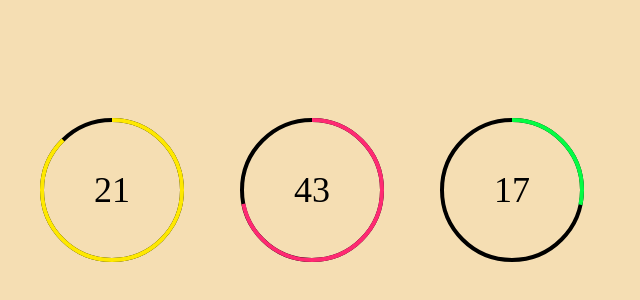
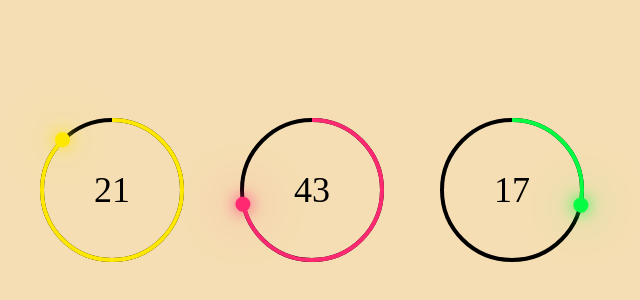
Before and after one commit to MehKad/Clock, a plain HTML site: page index.html in a window 1280 px wide. Shown: the part 210-510 px from the top of the page, without its empty margins (328-968 px from the left). Drawn offline with Linux system fonts and the light colour scheme.

Commit message:
Adding abit of style

```diff
--- a/index.html
+++ b/index.html
@@ -10,6 +10,7 @@
   <body>
     <div class="time">
       <div class="circle">
+         <div class="dots h_dots"></div>
          <svg>
             <circle cx="70" cy="70" r="70"></circle>
             <circle cx="70" cy="70" r="70" class="hou"></circle>
@@ -17,6 +18,7 @@
         <div class="hours">00</div>
       </div>
       <div class="circle">
+         <div class="dots m_dots"></div>
          <svg>
             <circle cx="70" cy="70" r="70"></circle>
             <circle cx="70" cy="70" r="70" class="min"></circle>
@@ -25,6 +27,7 @@
       </div>
 
       <div class="circle">
+         <div class="dots s_dots"></div>
          <svg>
             <circle cx="70" cy="70" r="70"></circle>
             <circle cx="70" cy="70" r="70" class="sec"></circle>
--- a/style.css
+++ b/style.css
@@ -61,3 +61,22 @@ body{
    font-weight: 500;
    font-size: 1.5em;
 }
+
+.dots{
+   position: absolute;
+   width: 100%;
+   height: 100%;
+   z-index: 10;
+   display: flex;
+   justify-content: center;
+}
+.dots::before{
+   top: -3px;;
+   content: '';
+   position: absolute;
+   width: 15px;
+   height: 15px;
+   background: var(--clr);
+   border-radius: 50%;
+   box-shadow: 0 0 15px var(--clr), 0 0 50px var(--clr);
+}
--- a/time.js
+++ b/time.js
@@ -6,12 +6,24 @@ let hou = document.querySelector(".hou");
 let min = document.querySelector(".min");
 let sec = document.querySelector(".sec");
 
+let h_dots = document.querySelector(".h_dots");
+let m_dots = document.querySelector(".m_dots");
+let s_dots = document.querySelector(".s_dots");
+
 setInterval(() => {
-  h.innerHTML = new Date().getHours();
-  m.innerHTML = new Date().getMinutes();
-  s.innerHTML = new Date().getSeconds();
+  hh = new Date().getHours();
+  mm = new Date().getMinutes();
+  ss = new Date().getSeconds();
 
-  hou.style.strokeDashoffset = 440 - (440 * new Date().getHours()) / 24;
-  min.style.strokeDashoffset = 440 - (440 * new Date().getMinutes()) / 60;
-  sec.style.strokeDashoffset = 440 - (440 * new Date().getSeconds()) / 60;
+  h.innerHTML = hh;
+  m.innerHTML = mm;
+  s.innerHTML = ss;
+
+  hou.style.strokeDashoffset = 440 - (440 * hh) / 24;
+  min.style.strokeDashoffset = 440 - (440 * mm) / 60;
+  sec.style.strokeDashoffset = 440 - (440 * ss) / 60;
+
+  h_dots.style.transform = `rotate(${hh * 15}deg)`;
+  m_dots.style.transform = `rotate(${mm * 6}deg)`;
+  s_dots.style.transform = `rotate(${ss * 6}deg)`;
 });
```
